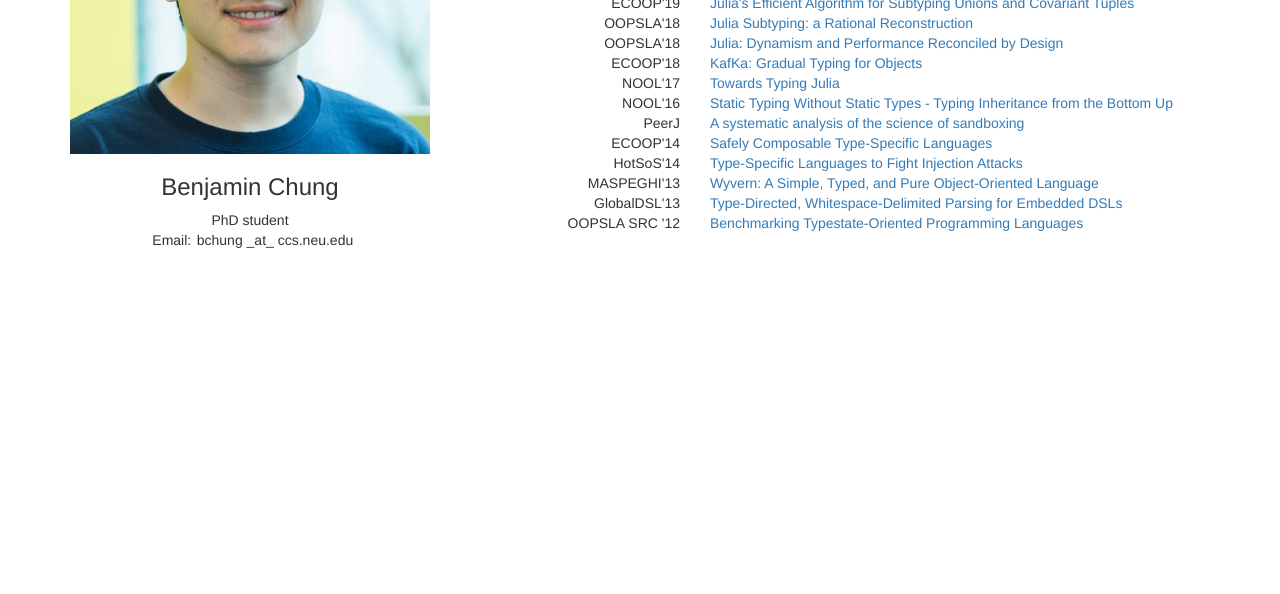
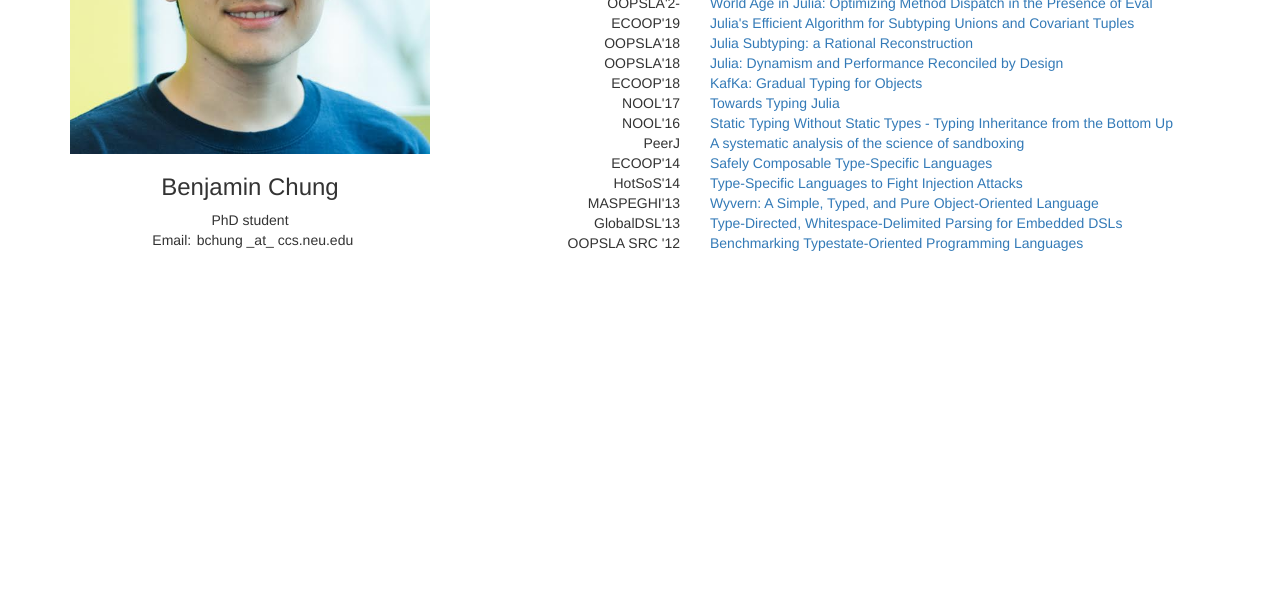
Before and after one commit to BenChung/benchung.github.io, a plain HTML site: page index.html in a window 1280 px wide. Shown: the part 206-800 px from the top of the page. Drawn offline with nearby package versions, Linux system fonts and the light colour scheme.

Commit message:
Update index.html

```diff
--- a/index.html
+++ b/index.html
@@ -24,6 +24,7 @@
       </div>
       <div class="col-md-8">
         <h1>Publications</h1>
+	     <div class="paper row"> <span class="venue col-md-4">OOPSLA'2-</span> <span class="title col-md-8"><a href="papers/oopsla20.pdf">World Age in Julia: Optimizing Method Dispatch in the Presence of Eval</a></span></div>
 	<div class="paper row"> <span class="venue col-md-4">ECOOP'19</span> <span class="title col-md-8"><a href="papers/jlalgo.pdf">Julia's Efficient Algorithm for Subtyping Unions and Covariant Tuples</a></span></div>
 	<div class="paper row"> <span class="venue col-md-4">OOPSLA'18</span> <span class="title col-md-8"><a href="papers/jlsub.pdf">Julia Subtyping: a Rational Reconstruction</a></span></div>
 	<div class="paper row"> <span class="venue col-md-4">OOPSLA'18</span> <span class="title col-md-8"><a href="papers/jlov.pdf">Julia: Dynamism and Performance Reconciled by Design</a></span></div>
```
